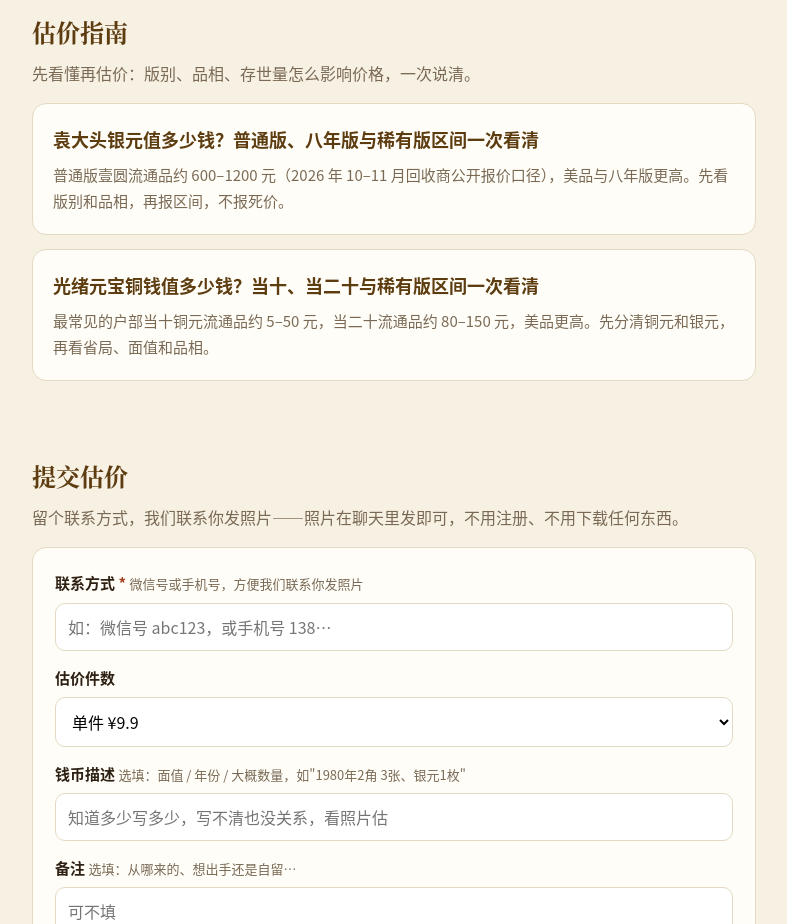
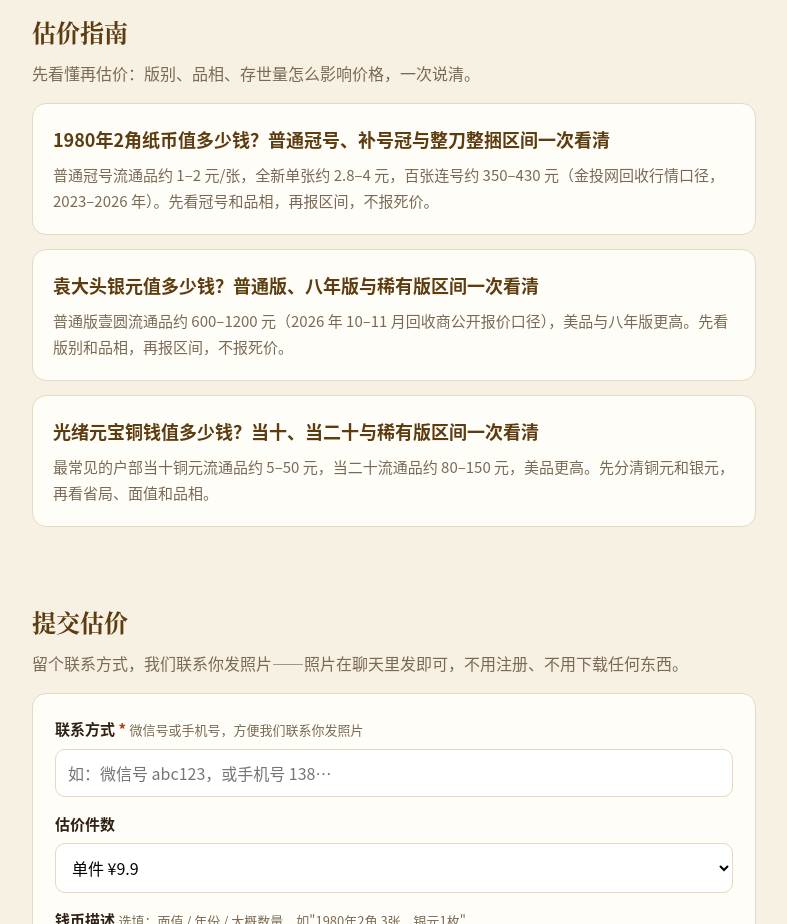
Before and after one commit to hu3075559-ai/coin-value, a plain HTML site: page public/index.html in a window 1280 px wide. Shown: the part 2200-3124 px from the top of the page, without its empty margins (246-1033 px from the left). Drawn offline with Linux system fonts and the light colour scheme.

Commit message:
seo: homepage guide entry 1980-2-jiao-zhibi (2026-11-18)

```diff
--- a/public/index.html
+++ b/public/index.html
@@ -186,6 +186,10 @@ gtag('config', 'G-8V0PH2T0E3');
     <h2>估价指南</h2>
     <p class="lead">先看懂再估价：版别、品相、存世量怎么影响价格，一次说清。</p>
     <div class="card">
+      <h3 style="font-size:18px;color:var(--bronze-deep);margin-bottom:6px"><a href="/guides/1980-2-jiao-zhibi" style="color:var(--bronze-deep);text-decoration:none">1980年2角纸币值多少钱？普通冠号、补号冠与整刀整捆区间一次看清</a></h3>
+      <p style="color:var(--muted);font-size:15px">普通冠号流通品约 1–2 元/张，全新单张约 2.8–4 元，百张连号约 350–430 元（金投网回收行情口径，2023–2026 年）。先看冠号和品相，再报区间，不报死价。</p>
+    </div>
+    <div class="card">
       <h3 style="font-size:18px;color:var(--bronze-deep);margin-bottom:6px"><a href="/guides/yuan-datou-yinyuan-zhi-duoshao-qian" style="color:var(--bronze-deep);text-decoration:none">袁大头银元值多少钱？普通版、八年版与稀有版区间一次看清</a></h3>
       <p style="color:var(--muted);font-size:15px">普通版壹圆流通品约 600–1200 元（2026 年 10–11 月回收商公开报价口径），美品与八年版更高。先看版别和品相，再报区间，不报死价。</p>
     </div>
```
